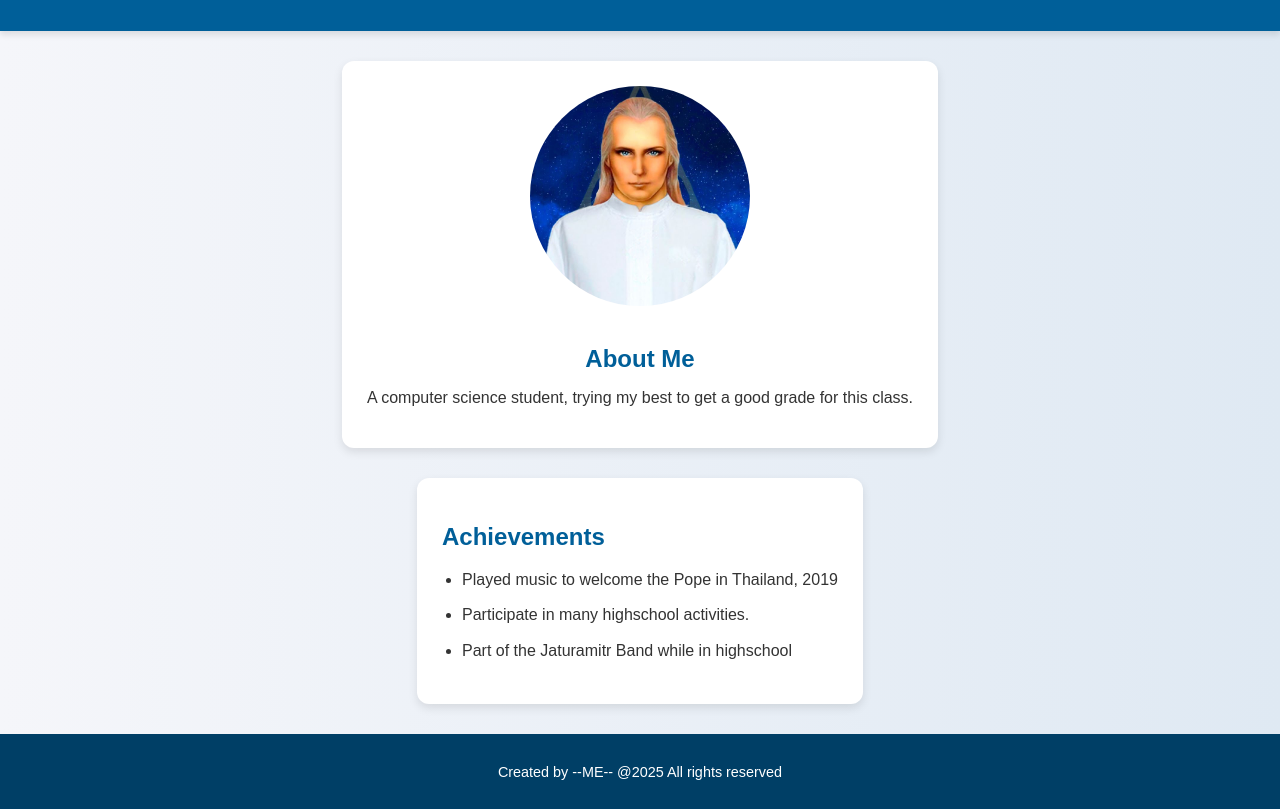
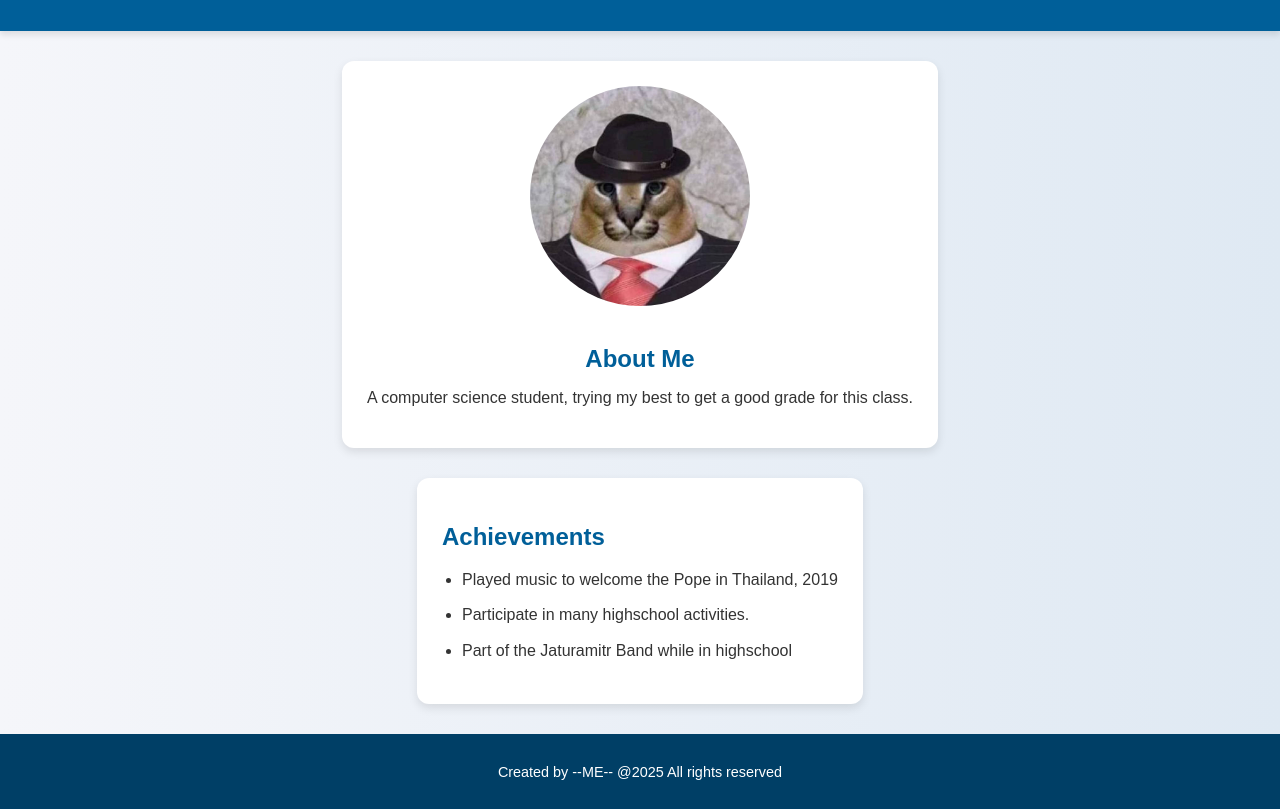
Before and after one commit to u6610830/basic_html, a plain HTML site: page public/profile_3.html in a window 1280 px wide. Shown: the part 109-918 px from the top of the page. Drawn offline with Linux system fonts and the light colour scheme.

Commit message:
Fix image path for GitHub Pages

```diff
--- a/public/profile_3.html
+++ b/public/profile_3.html
@@ -21,7 +21,7 @@
   <div class="content">
 
 <section class="biography">
-<img src="/basic_html/public/images/download.jpeg" height="220" alt="Profile Picture">
+<img src="/basic_html/public/images/profile.jpg" height="220" alt="Profile Picture">
   <h2>About Me</h2>
   <p>A computer science student, trying my best to get a good grade for this class.</p>
 </section>
```
